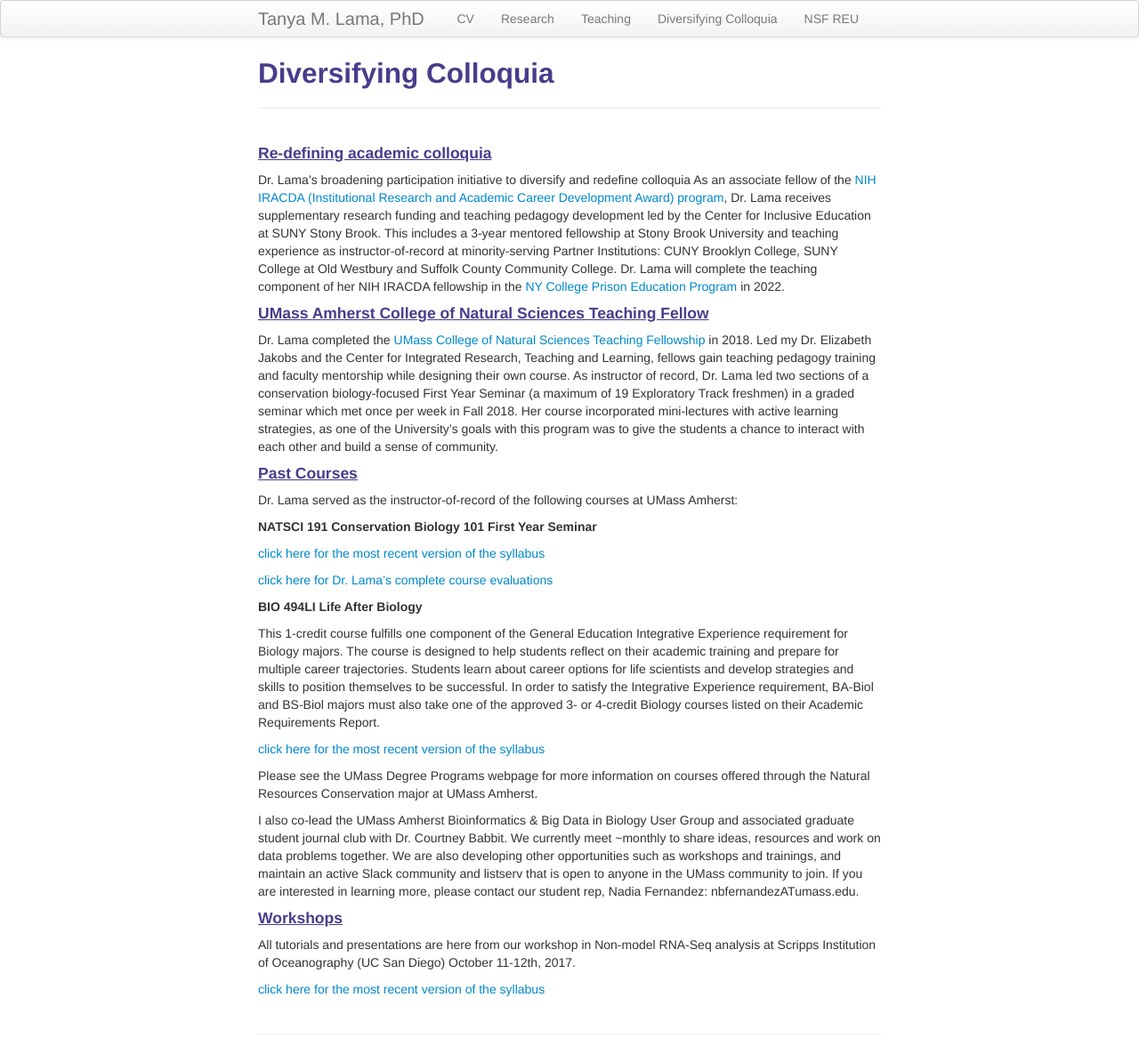
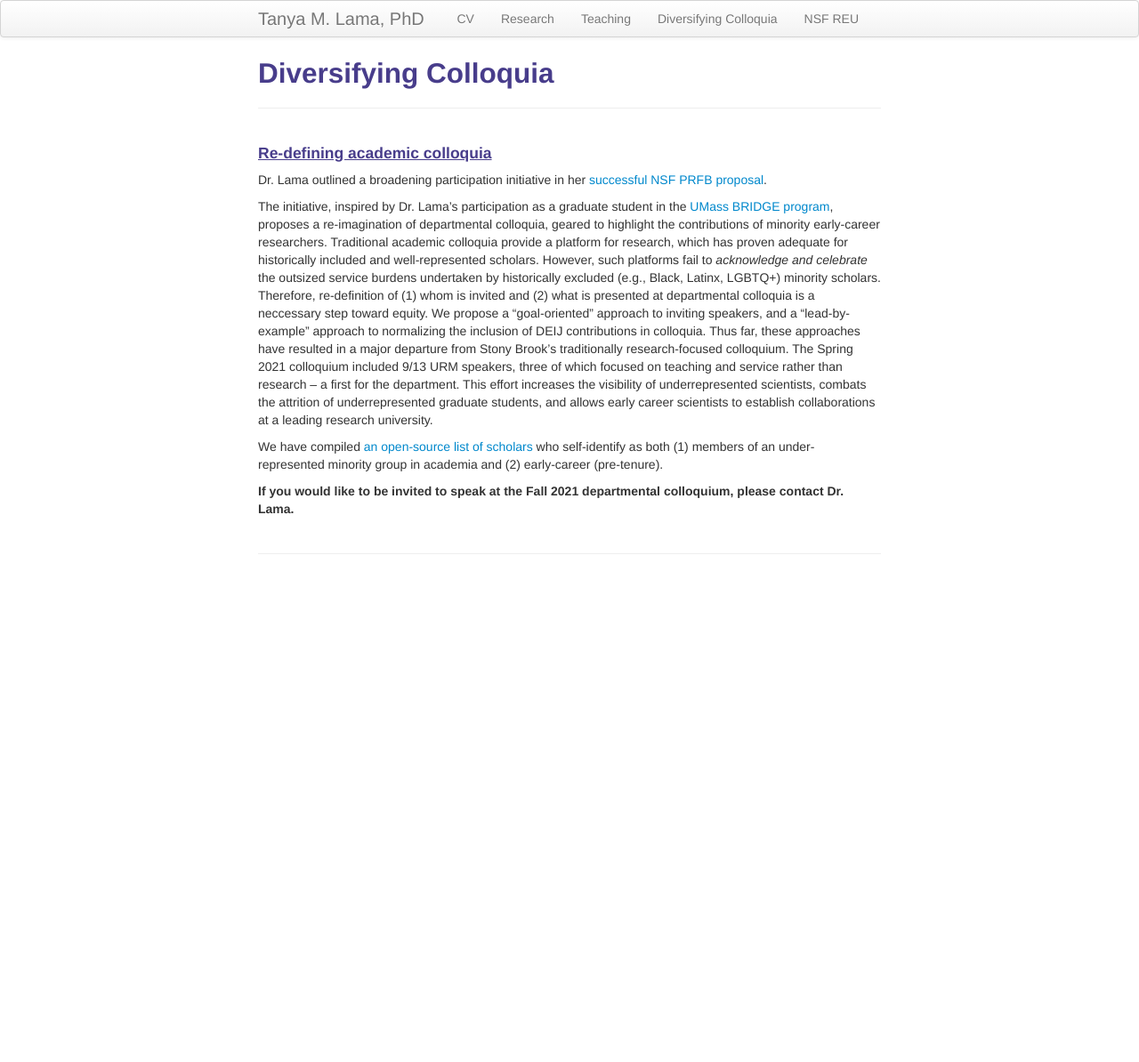
Before and after one commit to tanyalama/tanyalama.github.io, a Jekyll site: the page built from pages/Diversifying_Colloquia.md, in a window 1280 px wide. Shown: the whole page at 89% size. Built offline with Jekyll 4.4.1, drawn with Linux system fonts in a browser that asks for light colours; after the commit the page ends 900 px from its top, so only the background shows below that.

Commit message:
Update Diversifying_Colloquia.md

```diff
--- a/pages/Diversifying_Colloquia.md
+++ b/pages/Diversifying_Colloquia.md
@@ -4,36 +4,13 @@
 description: Tanya M. Lama's broadening participation initiative to diversify and redefine colloquia
 ---
 #### <u>Re-defining academic colloquia<u>
-Dr. Lama's broadening participation initiative to diversify and redefine colloquia
-As an associate fellow of the <a href="https://www.stonybrook.edu/commcms/cie/iracda/about/">NIH IRACDA (Institutional Research and Academic Career Development Award) program</a>, Dr. Lama receives supplementary research funding and teaching pedagogy development led by the Center for Inclusive Education at SUNY Stony Brook. This includes a 3-year mentored fellowship at Stony Brook University and teaching experience as instructor-of-record at minority-serving Partner Institutions:  CUNY Brooklyn College, SUNY College at Old Westbury and Suffolk County Community College. Dr. Lama will complete the teaching component of her NIH IRACDA fellowship in the <a href="https://doccs.ny.gov/college-programs">NY College Prison Education Program</a> in 2022.
+Dr. Lama outlined a broadening participation initiative in her <a href="https://www.nsf.gov/awardsearch/showAward?AWD_ID=2010853&HistoricalAwards=false">successful NSF PRFB proposal</a>.
 
-#### <u>UMass Amherst College of Natural Sciences Teaching Fellow</u>
+The initiative, inspired by Dr. Lama's participation as a graduate student in the <a href="https://blogs.umass.edu/bridge/">UMass BRIDGE program</a>, proposes a re-imagination of departmental colloquia, geared to highlight the contributions of minority early-career researchers. Traditional academic colloquia provide a platform for research, which has proven adequate for historically included and well-represented scholars. However, such platforms fail to _acknowledge and celebrate_ the outsized service burdens undertaken by historically excluded (e.g., Black, Latinx, LGBTQ+) minority scholars. Therefore, re-definition of (1) whom is invited and (2) what is presented at departmental colloquia is a neccessary step toward equity. We propose a "goal-oriented" approach to inviting speakers, and a "lead-by-example" approach to normalizing the inclusion of DEIJ contributions in colloquia. Thus far, these approaches have resulted in a major departure from Stony Brook's traditionally research-focused colloquium. The Spring 2021 colloquium included 9/13 URM speakers, three of which focused on teaching and service rather than research -- a first for the department. This effort increases the visibility of underrepresented scientists, combats the attrition of underrepresented graduate students, and allows early career scientists to establish collaborations at a leading research university.
 
-Dr. Lama completed the <a href="https://blogs.umass.edu/applyteachfellows/">UMass College of Natural Sciences Teaching Fellowship</a> in 2018. Led my Dr. Elizabeth Jakobs and the Center for Integrated Research, Teaching and Learning, fellows gain teaching pedagogy training and faculty mentorship while designing their own course. As instructor of record, Dr. Lama led two sections of a conservation biology-focused First Year Seminar (a maximum of 19 Exploratory Track freshmen) in a graded seminar which met once per week in Fall 2018. Her course incorporated mini-lectures with active learning strategies, as one of the University’s goals with this program was to give the students a chance to interact with each other and build a sense of community.
+We have compiled <a href="https://docs.google.com/document/d/1eR0Q8R1Dk2iPP__fIKWOqptL-5varoDixBTafnd8RLI/edit?usp=sharing">an open-source list of scholars</a> who self-identify as both (1) members of an under-represented minority group in academia and (2) early-career (pre-tenure).
 
-#### <u>Past Courses</u>
-Dr. Lama served as the instructor-of-record of the following courses at UMass Amherst:
-
-##### NATSCI 191 Conservation Biology 101 First Year Seminar
-
-[click here for the most recent version of the syllabus]({{ BASE_PATH}}/pages/syllabi/NATSCI191_SYLLABUS.pdf)
-
-[click here for Dr. Lama's complete course evaluations]({{ BASE_PATH}}/pages/course_evals/NATSCI191-Lama-EVALS.pdf)
-
-##### BIO 494LI Life After Biology
-This 1-credit course fulfills one component of the General Education Integrative Experience requirement for Biology majors. The course is designed to help students reflect on their academic training and prepare for multiple career trajectories. Students learn about career options for life scientists and develop strategies and skills to position themselves to be successful. In order to satisfy the Integrative Experience requirement, BA-Biol and BS-Biol majors must also take one of the approved 3- or 4-credit Biology courses listed on their Academic Requirements Report.
-
-[click here for the most recent version of the syllabus]({{ BASE_PATH}}/pages/syllabi/BIO494-SYLLABUS.pdf)
-
-Please see the UMass Degree Programs webpage for more information on courses offered through the Natural Resources Conservation major at UMass Amherst.
-
-I also co-lead the UMass Amherst Bioinformatics & Big Data in Biology User Group and associated graduate student journal club with Dr. Courtney Babbit. We currently meet ~monthly to share ideas, resources and work on data problems together. We are also developing other opportunities such as workshops and trainings, and maintain an active Slack community and listserv that is open to anyone in the UMass community to join. If you are interested in learning more, please contact our student rep, Nadia Fernandez: nbfernandezATumass.edu.
-
-#### <u>Workshops</u>
-
-All tutorials and presentations are here from our workshop in Non-model RNA-Seq analysis at Scripps Institution of Oceanography (UC San Diego) October 11-12th, 2017.
-
-[click here for the most recent version of the syllabus]({{ BASE_PATH}}/pages/working_papers/Rhie_2021.pdf)
+**If you would like to be invited to speak at the Fall 2021 departmental colloquium, please contact Dr. Lama.**
 
 <!-- Note: this is how to write a comment in HTML. Everything in here won't show up on your webpage.-->
 
```
